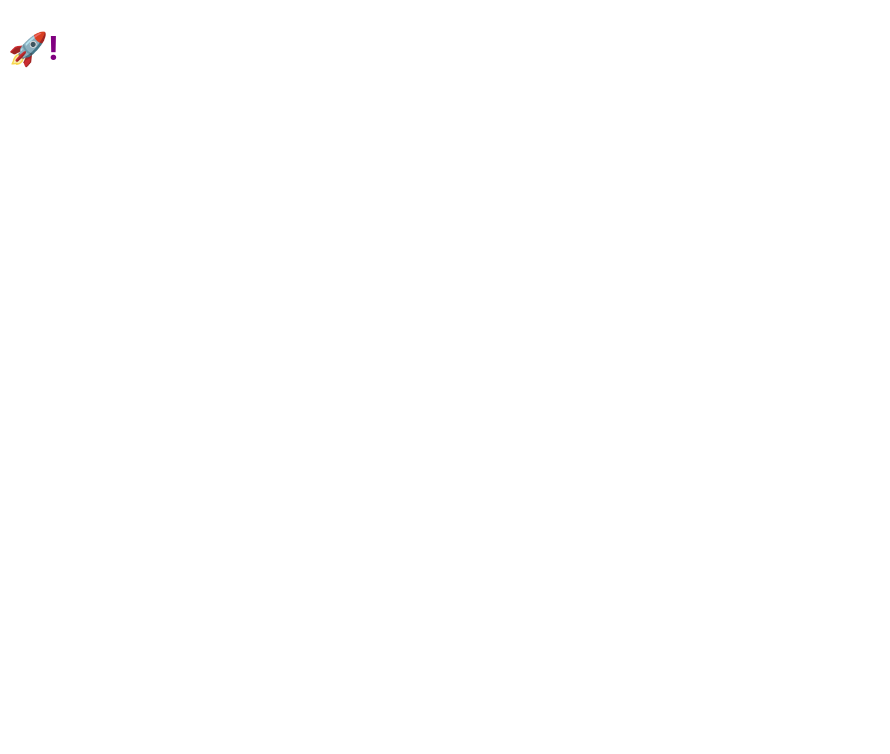
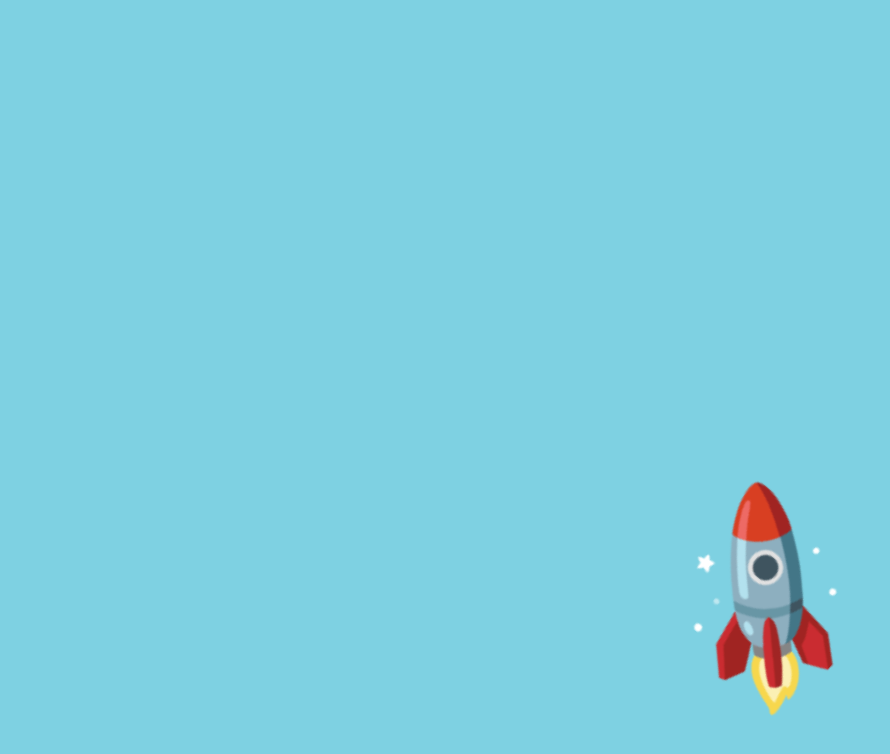
Before and after one commit to hanshenrik/kjorromskip.no, a Svelte app: page / in a window 1280 px wide. Shown: the top 754 px of the page, without its empty margins (0-890 px from the left). Built offline with nearby package versions, Linux system fonts and the light colour scheme.

Commit message:
Add some basic placeholder stuff

```diff
--- a/public/global.css
+++ b/public/global.css
@@ -10,6 +10,8 @@ body {
 	padding: 8px;
 	box-sizing: border-box;
 	font-family: -apple-system, BlinkMacSystemFont, "Segoe UI", Roboto, Oxygen-Sans, Ubuntu, Cantarell, "Helvetica Neue", sans-serif;
+	font-size: 16px;
+	animation: colorchange 20s infinite;
 }
 
 a {
@@ -60,3 +62,12 @@ button:active {
 button:focus {
 	border-color: #666;
 }
+
+@keyframes colorchange
+{
+	0%   {background: #9BCEDB;}
+	25%  {background: #7fbea5;}
+	50%  {background: #7ed6f1;}
+	75%  {background: #73d6af;}
+	100% {background: #9BCEDB;}
+}
--- a/src/App.svelte
+++ b/src/App.svelte
@@ -3,9 +3,50 @@
 </script>
 
 <style>
-  h1 {
-    color: purple;
+  .wrapper {
+    display: flex;
+    justify-content: center;
+    align-items: center;
+    height: 100%;
+    font-size: 10rem;
+  }
+
+  .floating-spaceship {
+    animation-name: move-around;
+    animation-delay: 1s;
+    animation-duration: 10s;
+    animation-timing-function: ease-in-out;
+    animation-iteration-count: infinite;
+  }
+
+  @keyframes move-around {
+    0% {
+      transform: translate(0, 0) rotate(0);
+    }
+    10% {
+      transform: translate(100px, -100px) rotate(0);
+    }
+    25% {
+      transform: translate(80px, 0) rotate(90deg);
+    }
+    50% {
+      transform: translate(150px, 100px) rotate(30deg);
+    }
+    55% {
+      transform: translate(200px, 100px) rotate(70deg);
+    }
+    75% {
+      transform: translate(50px, 300px) rotate(-170deg);
+    }
+    90% {
+      transform: translate(0, 50px) rotate(270deg);
+    }
+    100% {
+      transform: translate(0, 0) rotate(-360deg);
+    }
   }
 </style>
 
-<h1>{name}!</h1>
+<div class="wrapper">
+  <div class="floating-spaceship">{name}</div>
+</div>
```
